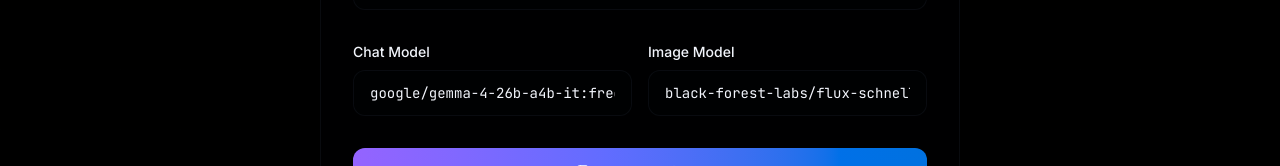
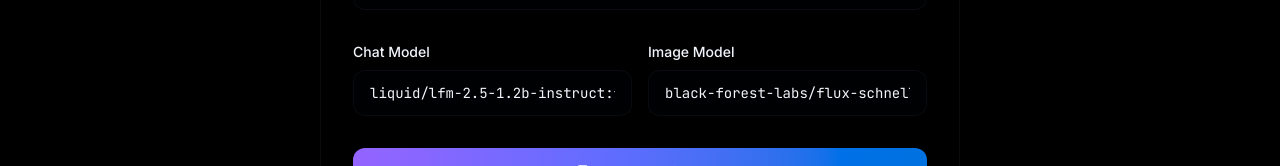
Before and after one commit to mystry112000/cbe-boy7, a Next.js app: page /settings in a window 1280 px wide. Shown: the part 591-757 px from the top of the page. Built offline with nearby package versions, Linux system fonts and the light colour scheme.

Commit message:
Set reliable default free model

```diff
--- a/src/app/settings/page.tsx
+++ b/src/app/settings/page.tsx
@@ -10,7 +10,7 @@
     name: "OpenRouter",
     desc: "Access many models (including free ones) with one API",
     url: "https://openrouter.ai/keys",
-    defaultChat: "google/gemma-4-26b-a4b-it:free",
+    defaultChat: "liquid/lfm-2.5-1.2b-instruct:free",
     defaultImage: "black-forest-labs/flux-schnell",
   },
   {
--- a/src/lib/ai.ts
+++ b/src/lib/ai.ts
@@ -8,7 +8,7 @@
 const DEFAULTS: AIConfig = {
   provider: "openrouter",
   apiKey: "",
-  chatModel: "google/gemma-4-26b-a4b-it:free",
+  chatModel: "liquid/lfm-2.5-1.2b-instruct:free",
   imageModel: "black-forest-labs/flux-schnell",
 }
 
```
